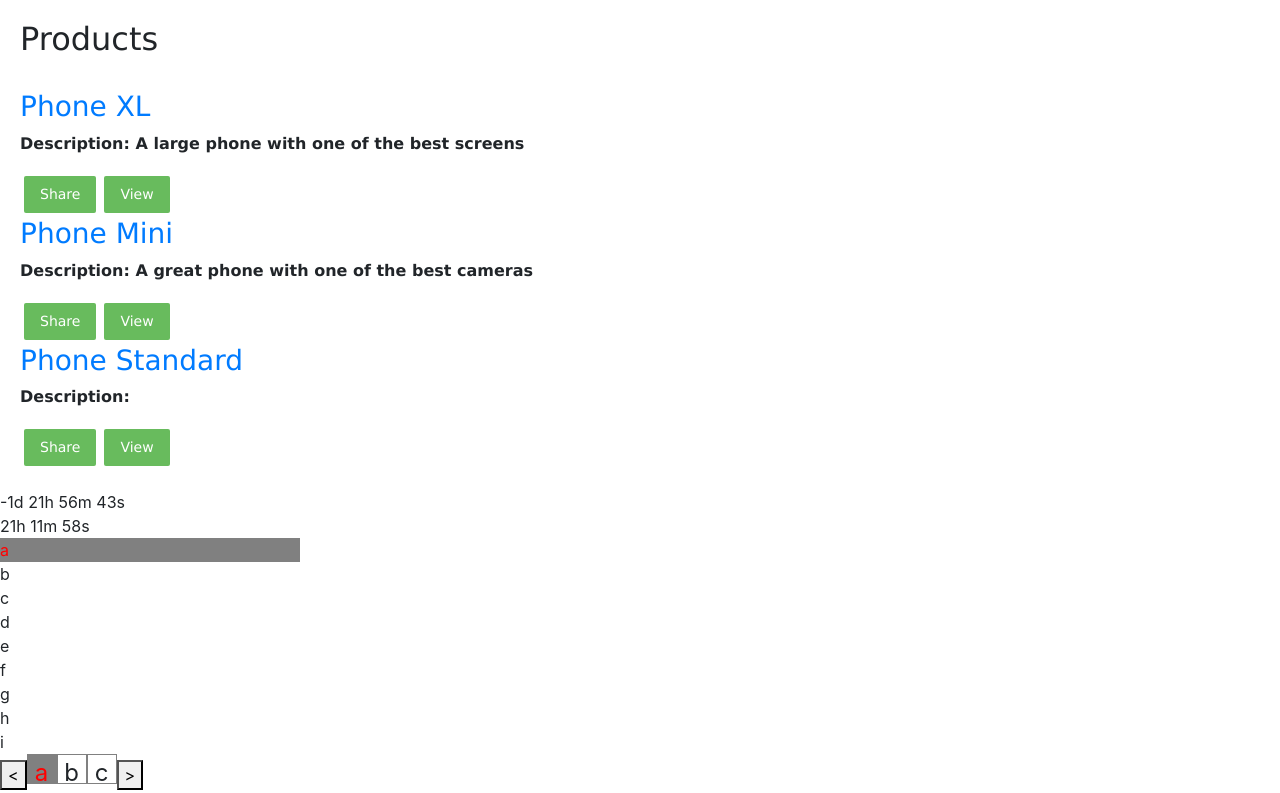
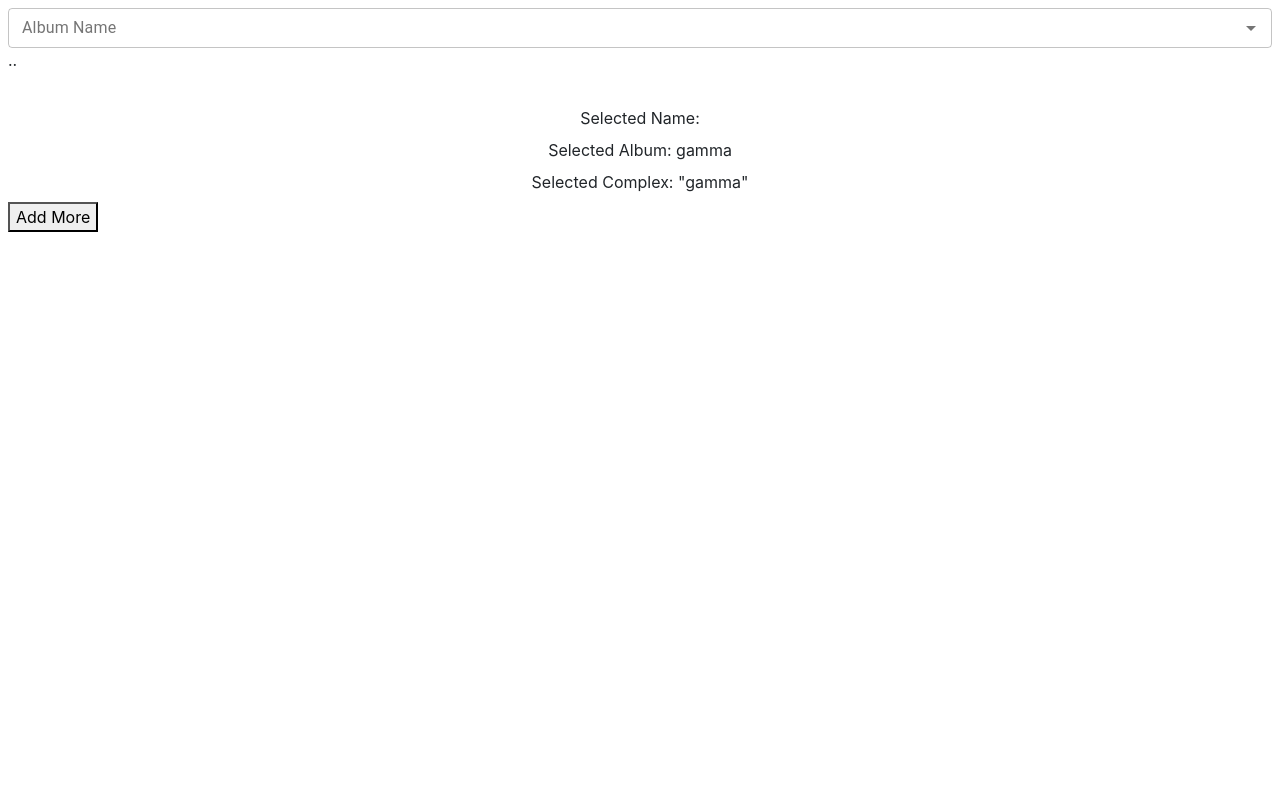
Before and after one commit to its4zahoor/react-playground, a React (Create React App) app: page / in a window 1280 px wide. Shown: the top 793 px of the page. Built offline with nearby package versions, Linux system fonts and the light colour scheme.

Commit message:
add new component RafaySelect snippet

```diff
--- a/src/filterDropdown/index.js
+++ b/src/filterDropdown/RafaySelect.js
@@ -2,13 +2,15 @@ import React, { useEffect, useState } from "react";
 import { TextField } from "@material-ui/core";
 import Autocomplete from "@material-ui/lab/Autocomplete";
 
-function SearchBox({
-  label,
+const defaultState = { label: "--Select--", value: null };
+
+function RafaySelect({
   value,
   source,
+  label,
   onSelect,
+  placeholder,
   allowInput,
-  placeholder,
   error,
   helperText,
   ...rest
@@ -24,16 +26,12 @@ function SearchBox({
     }
   }, [source]);
 
-  useEffect(() => {
-    setInputText(value?.label ?? value);
-  }, [value]);
-
-  const handleInputChange = (_, inputValue) => {
-    setInputText(inputValue);
+  const handleInputChange = (_, inputValue, reason) => {
+    onSelect(inputValue || "");
   };
 
   const handleChange = (_, value, reason) => {
-    onSelect(value, reason);
+    onSelect(value || "");
   };
 
   return (
@@ -42,8 +40,9 @@ function SearchBox({
       fullWidth
       freeSolo={allowInput}
       inputValue={inputText}
+      value={value}
       options={options}
-      getOptionLabel={(option) => option?.label ?? option}
+      getOptionLabel={(option) => option.label ?? option}
       onInputChange={handleInputChange}
       onChange={handleChange}
       renderInput={(params) => (
@@ -51,7 +50,6 @@ function SearchBox({
           {...rest}
           {...params}
           label={label}
-          value={value?.value ?? value}
           placeholder={placeholder}
           error={error}
           helperText={helperText}
@@ -61,4 +59,4 @@ function SearchBox({
   );
 }
 
-export default SearchBox;
+export default RafaySelect;
--- a/src/filterDropdown/example.js
+++ b/src/filterDropdown/example.js
@@ -1,5 +1,5 @@
 import React, { useState } from "react";
-import FilterDropdown from "./";
+import RafaySelect from "./RafaySelect";
 import axios from "axios";
 
 const payload = {
@@ -18,12 +18,19 @@ const complexOptions = [
   { label: "Saqib", value: "value_7", meta: payload },
   { label: "NNNNN", value: "value_n", meta: payload },
 ];
+const arrayofStrings = ["alpha", "beta", "gamma", "yeta"];
 
+const arrayofObj = [
+  { label: "A L P H A", value: "alpha" },
+  { label: "B E T A", value: "beta" },
+  { label: "G A M M A", value: "gamma" },
+  { label: "Y E T A ", value: "yeta" },
+];
 export default function App() {
   const [name, setName] = useState("");
-  const [album, setAlbum] = useState("");
-  const [complex, setComplex] = useState("");
-  const [array, setArray] = useState([]);
+  const [album, setAlbum] = useState("gamma");
+  const [complex, setComplex] = useState("gamma");
+  const [array, setArray] = useState("gamma");
 
   const getUsersList = () => {
     return axios
@@ -62,7 +69,7 @@ export default function App() {
 
   return (
     <div className="p-2">
-      <FilterDropdown
+      {/* <RafaySelect
         label="Full Name"
         value={name}
         source={getUsersList}
@@ -73,7 +80,7 @@ export default function App() {
         helperText="Error is for demonstration"
       />
 
-      <FilterDropdown
+      <RafaySelect
         label="Album Name"
         value={album}
         source={getAlbumsList}
@@ -81,17 +88,29 @@ export default function App() {
         placeholder="Select Album or Add new"
         variant="outlined"
         size="small"
+      /> */}
+
+      <RafaySelect
+        label="Album Name"
+        value={album}
+        source={arrayofStrings}
+        onSelect={handleAlbumSelect}
+        placeholder="Select Album or Add new"
+        variant="outlined"
+        size="small"
       />
-      {array.map((x, index) => (
-        <FilterDropdown
-          key={x.label + index}
-          label="Complex Options"
-          value={x}
-          source={complexOptions}
-          onSelect={handleComplexSelect(index)}
-          placeholder="Select Option"
-        />
-      ))}
+
+      <div style={{ height: 50 }}>..</div>
+      {/*
+      <RafaySelect
+        label="Album Name"
+        value={album}
+        source={arrayofObj}
+        onSelect={handleAlbumSelect}
+        placeholder="Select Album or Add new"
+        variant="outlined"
+        size="small"
+      /> */}
 
       <div className="text-center m-2">Selected Name: {name}</div>
       <div className="text-center m-2">Selected Album: {album}</div>
--- a/src/imageScroll/index.js
+++ b/src/imageScroll/index.js
@@ -36,7 +36,7 @@ function ImageScroll({ images }) {
   };
 
   return (
-    <div style={{ width: 300 }}>
+    <div style={{ width: 300, fontSize: 24 }}>
       {images.map((x, index) => (
         <div key={index} style={index === currentIndex ? selected : null}>
           {x}
--- a/src/index.js
+++ b/src/index.js
@@ -1,7 +1,7 @@
 import React from "react";
 import ReactDOM from "react-dom";
 import "bootstrap/dist/css/bootstrap.min.css";
-import App from "./App";
+import App from "./filterDropdown/example";
 import "./styles.css";
 
 const rootElement = document.getElementById("root");
```
